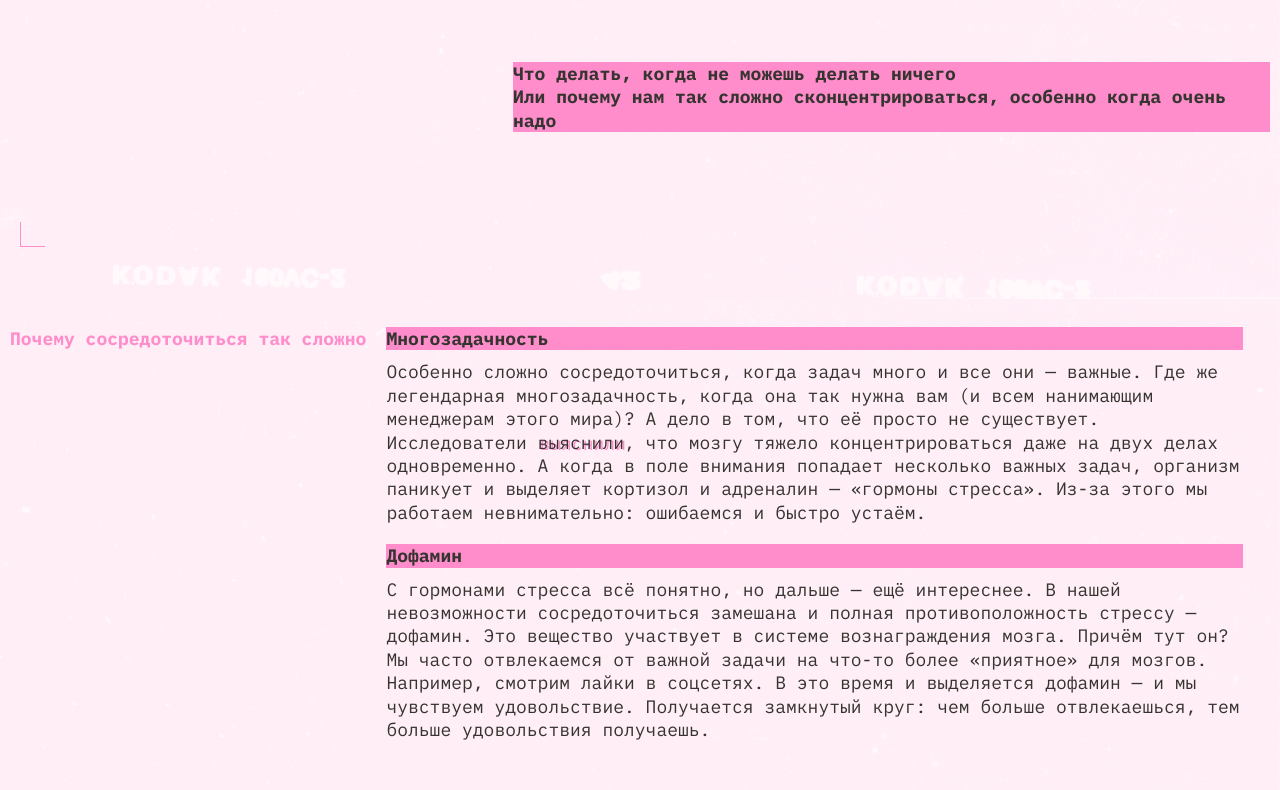
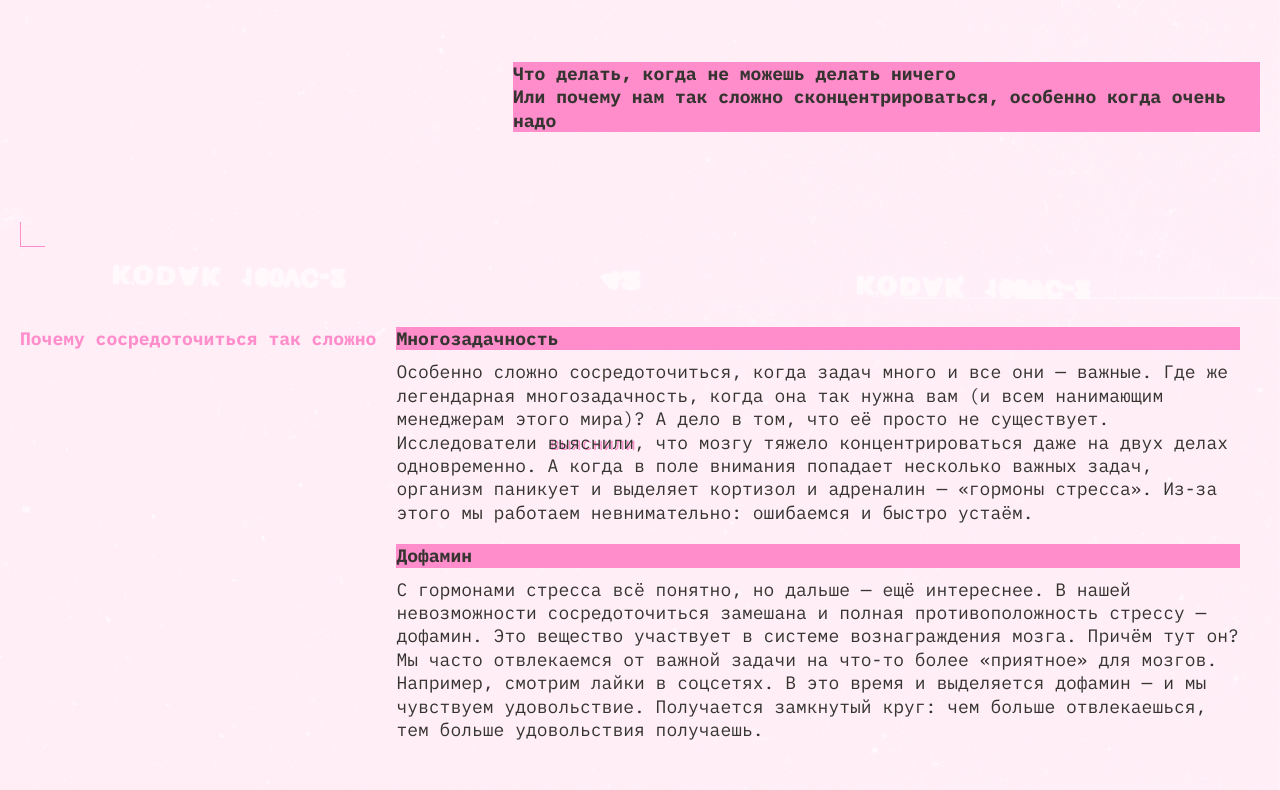
Before and after one commit to nonncal/slozhno-sosredotochitsya-fd, a website: page index.html in a window 1280 px wide. Shown: the part 501-1291 px from the top of the page. Drawn offline with Linux system fonts and the light colour scheme.

Commit message:
fix: исправлена проблема с отступами

```diff
--- a/styles/dark.css
+++ b/styles/dark.css
@@ -12,7 +12,6 @@
   --background-image: url("../images/cover-image-dark.png");
   --accent-color: #ff0070;
   --title-color: #db00ff;
-  --side-offset: 10px;
   --decor-color: #000028;
   --card-text-color: #F1B2CE;
 }
--- a/styles/light.css
+++ b/styles/light.css
@@ -12,7 +12,6 @@
   --background-image: url("../images/cover-image-light.png");
   --accent-color:#FF8DCB;
   --title-color: #FFC2E6;
-  --side-offset: 10px;
   --decor-color: #353430;
   --card-text-color: #353430;
 }
@@ -23,7 +22,6 @@
     --background-image: url("../images/cover-image-light.png");
     --accent-color:#FF8DCB;
     --title-color: #FFC2E6;
-    --side-offset: 10px;
     --decor-color: #353430;
     --card-text-color: #353430;
   }
--- a/styles/style.css
+++ b/styles/style.css
@@ -59,7 +59,7 @@
 }
 
 .header__theme-menu {
-  padding-right: var(--side-offset);
+  padding-right: 10px;
   text-align: right;
   padding-block-start: 75px;
 }
@@ -100,7 +100,7 @@
 }
 
 .header__title {
-  padding: 68px var(--side-offset) 55px;
+  padding: 68px 10px 55px;
   text-align: left;
   font-weight: 700;
   font-size: clamp(7.25rem, 7.0115rem + 1.0178vw, 7.5rem);
@@ -118,12 +118,11 @@
 }
 
 .header__description {
-  margin: 0 var(--side-offset);
+  margin: 0 10px;
   white-space: pre-line;
 }
 
 .page {
-  /* сохраните в разметке и стилях класс page у тега body. Он удобен, чтобы составлять селекторы для разных цветовых тем. */
   background-image: var(--background-image);
   background-repeat: no-repeat;
   background-size: cover;
@@ -131,7 +130,7 @@
 }
 
 .main {
-  padding: 0 var(--side-offset);
+  padding: 0 10px;
 }
 
 .card__title {
@@ -233,26 +232,23 @@
 
 @media (width >= 768px) {
 
-  :root {
-    --side-offset: 20px;
+  .main {
+    padding: 0 20px;
   }
 
   .header {
     display: grid;
     grid-template-rows: repeat(3, 1fr);
-    /* grid-template-columns: minmax(min-content, max-content); */
     block-size: 1024px;
   }
 
   .header__theme-menu {
     grid-row: 1;
-    /* grid-column: 2; */
     align-self: end;
     padding: 0 20px 53px 0;
   }
 
   .header__title{
-    /* grid-column: 1; */
     font-size: clamp(7.5rem, 0.5625rem + 14.4531vw, 9.8125rem);
     grid-row: 2;
     align-self: start;
@@ -261,9 +257,8 @@
 
   .header__description {
     grid-row: 3;
-    /* grid-column: span 2; */
     align-self: start;
-    margin: 40px var(--side-offset) 0 384px;
+    margin: 40px 20px 0 384px;
   }
 
   .header__inscription {
@@ -382,7 +377,7 @@
   .header__theme-menu {
     align-self: start;
     justify-items: center;
-    margin-block-start: var(--side-offset);
+    margin-block-start: 20px;
     margin-inline-start: 23px;
   }
 
@@ -397,7 +392,7 @@
   }
 
   .header__description {
-    margin: 51px var(--side-offset) 0 513px;
+    margin: 51px 20px 0 513px;
   }
 
   .header__title {
--- a/styles/variables.css
+++ b/styles/variables.css
@@ -7,7 +7,6 @@
   --background-image: url("../images/cover-image-dark.png");
   --accent-color: #ff0070;
   --title-color: #db00ff;
-  --side-offset: 10px;
   --decor-color: #000028;
   --card-text-color: #F1B2CE;
 }
```
